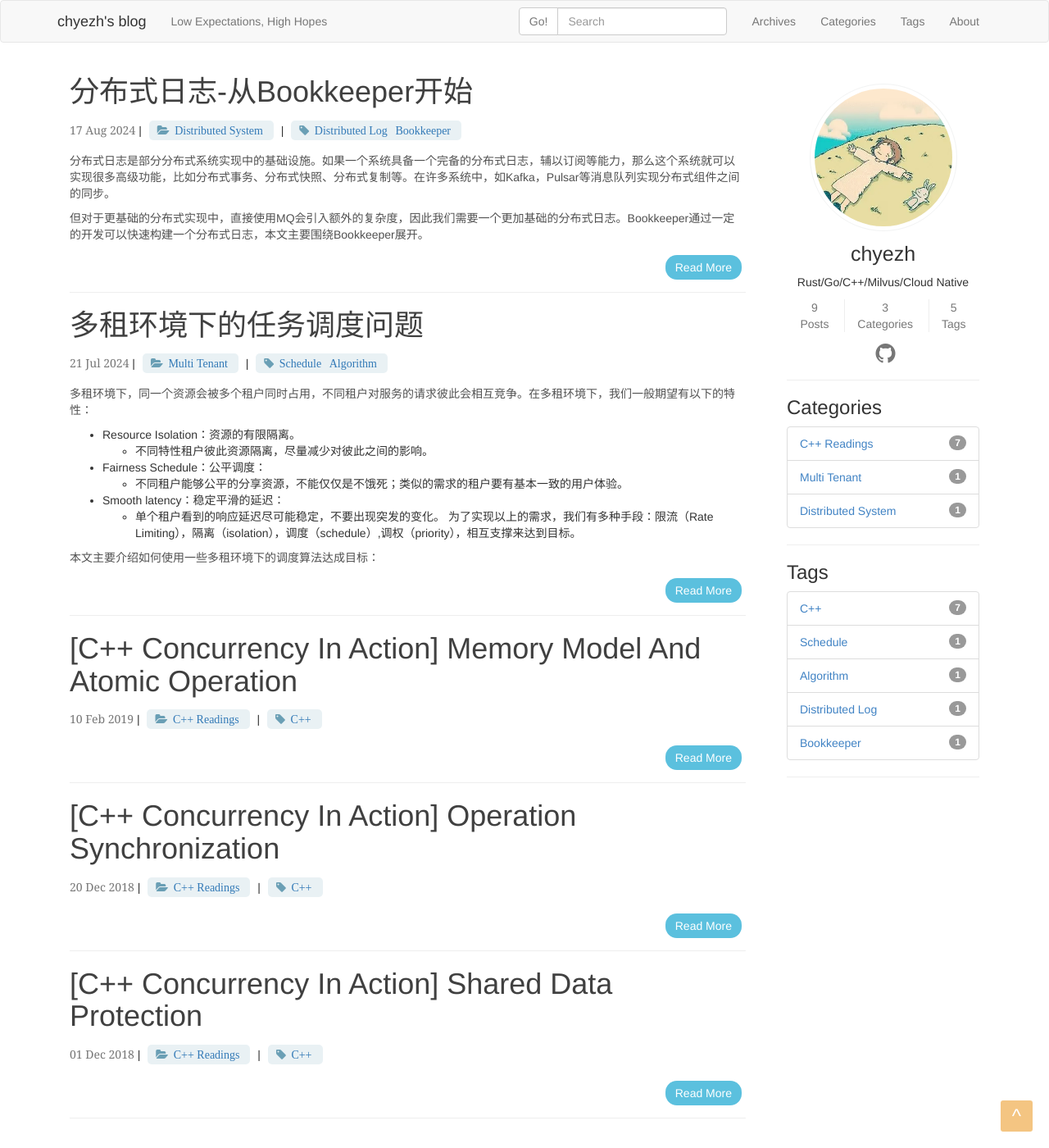
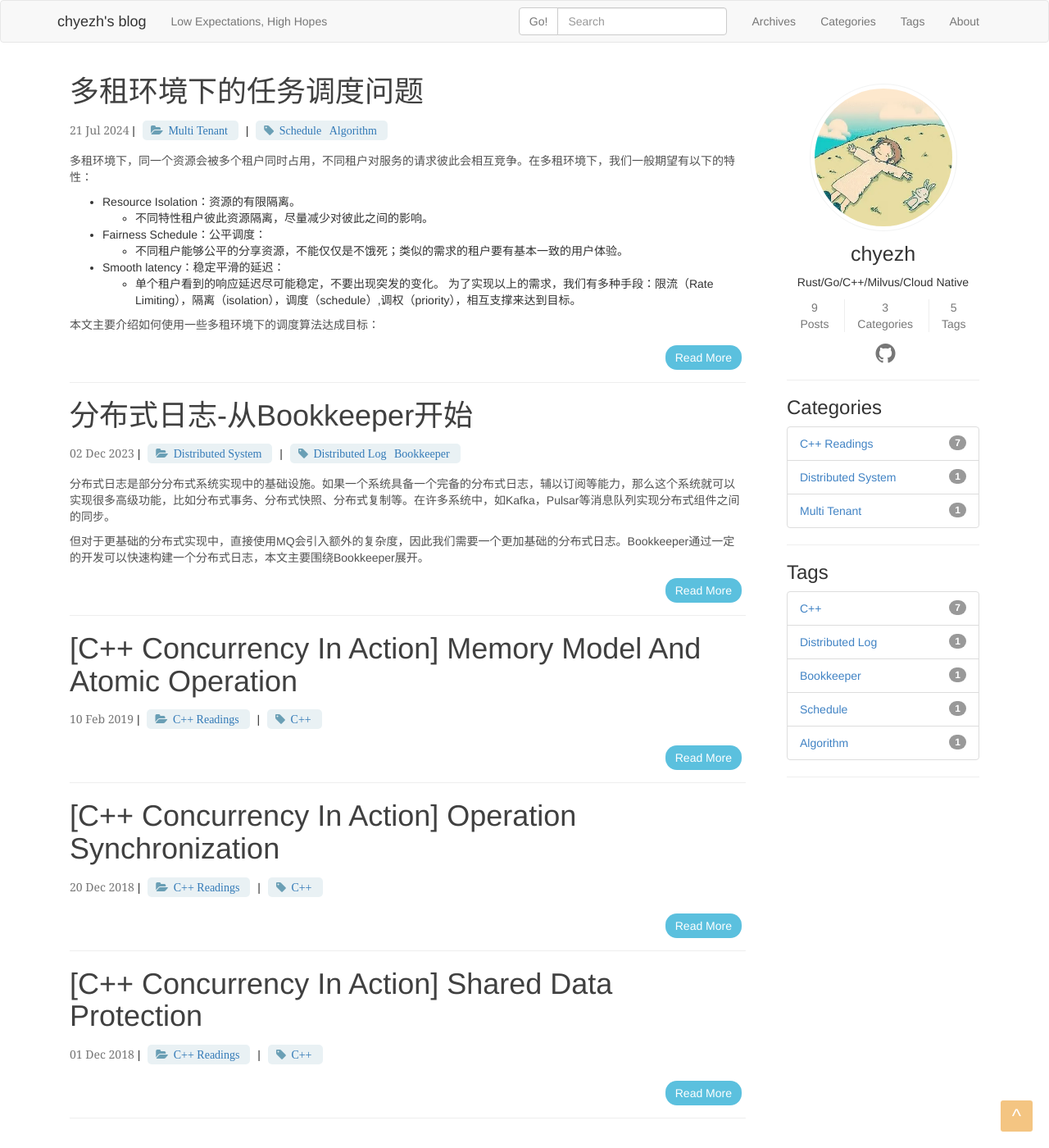
Before and after one commit to chyezh/chyezh.github.io, a Jekyll site: the page built from index.html, in a window 1280 px wide and 1400 px high. Shown: the whole window at 82% size. Built offline with Jekyll 4.4.1, drawn with Linux system fonts in a browser that asks for light colours; the list of posts is cut into pages by our own code.

Commit message:
fix: modify publish time (#6)

```diff
--- a/_posts/2024-08-17-Distributed-Log-Start-From-Bookkeeper.md
+++ b/_posts/2023-12-02-Distributed-Log-Start-From-Bookkeeper.md
@@ -1,7 +1,7 @@
 ---
 layout: post
 title:  "分布式日志-从Bookkeeper开始"
-date:   2024-08-17 21:14:30 +0800
+date:   2023-12-02 21:14:30 +0800
 categories: ["Distributed System"]
 tags: ["Distributed Log", "Bookkeeper"]
 ---
```
